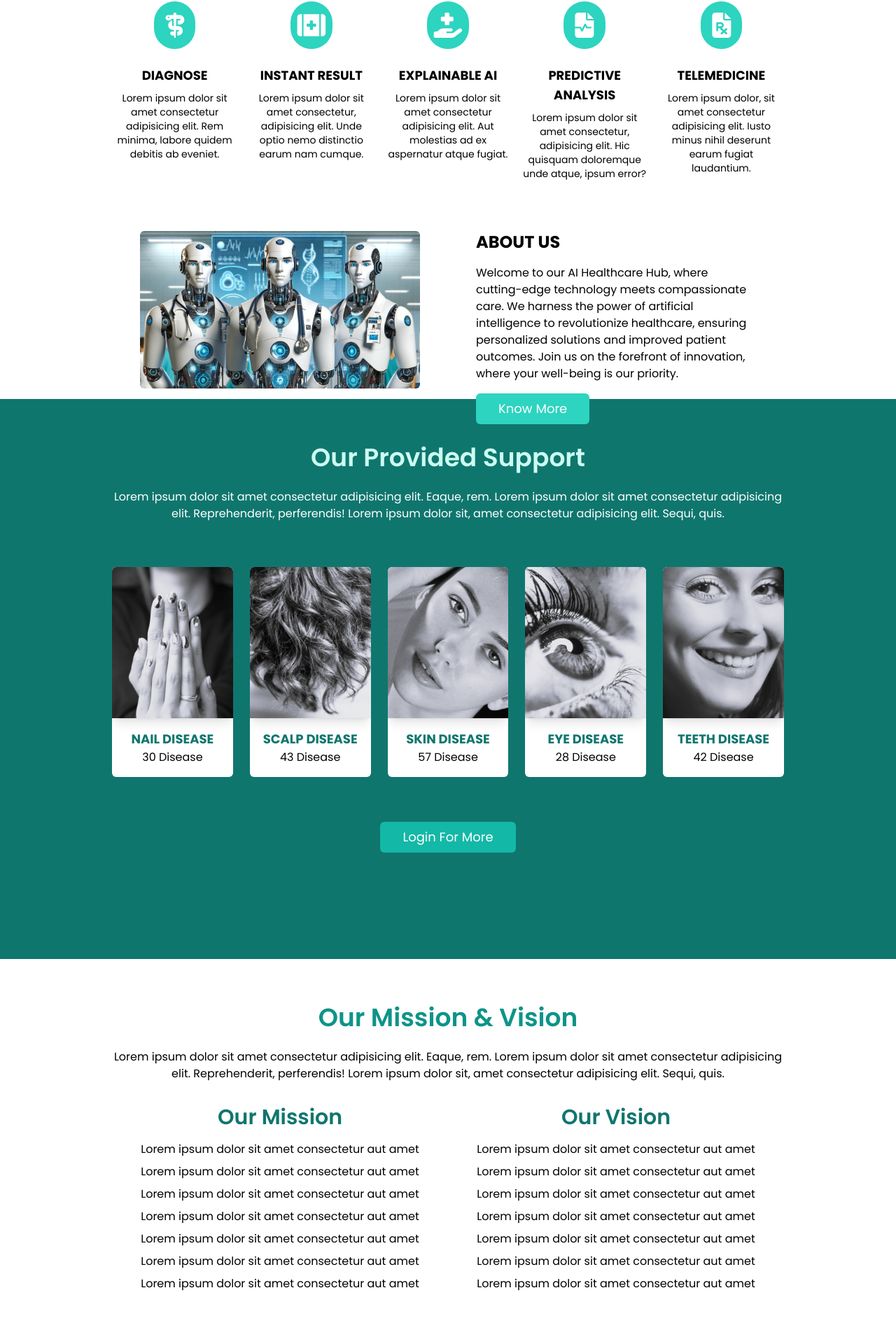
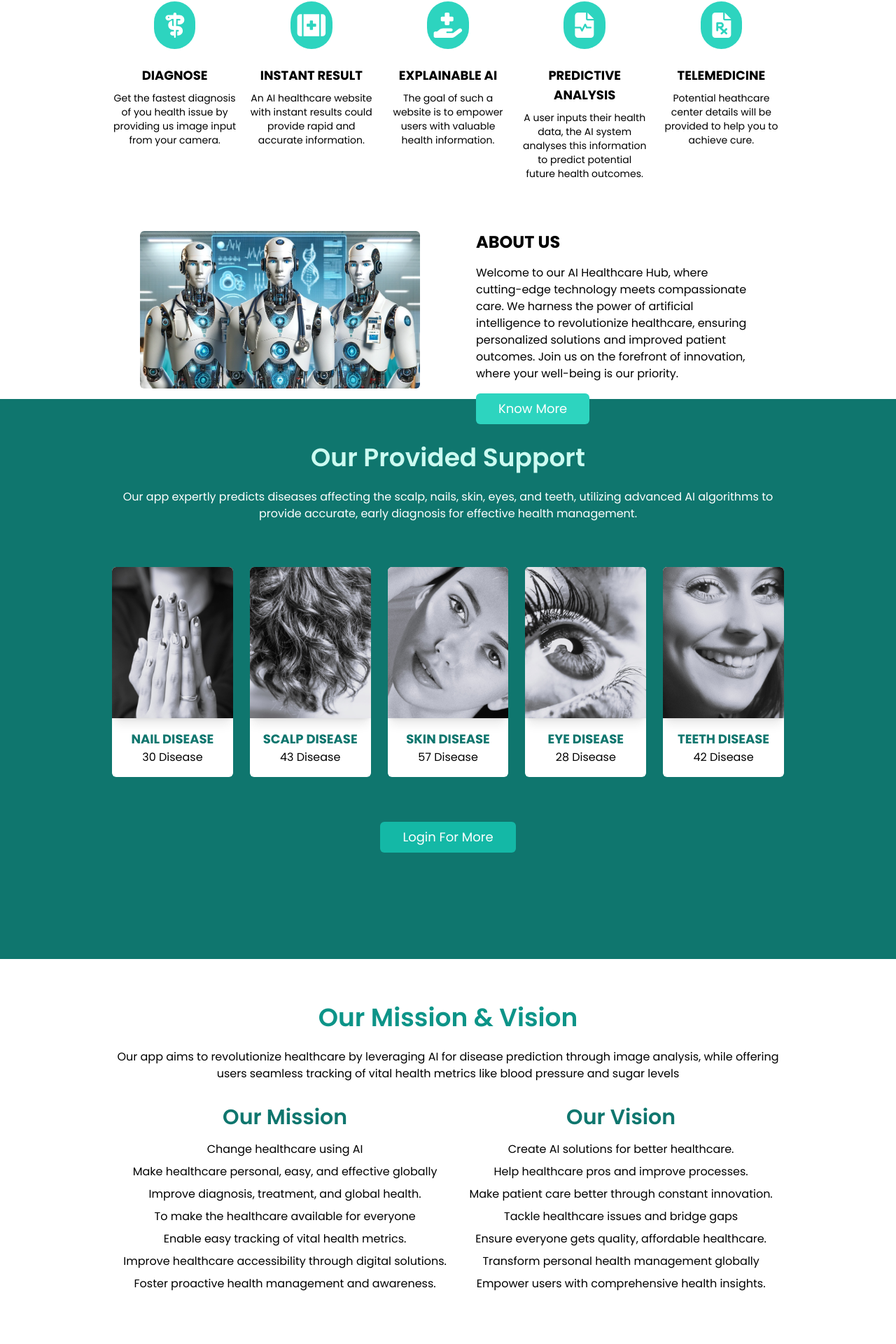
Before and after one commit to snahashisk/aihealthcare, a React (Create React App) app: page / in a window 1280 px wide. Shown: the part 1030-2950 px from the top of the page at 70% size. Built offline with nearby package versions, Linux system fonts and the light colour scheme.

Commit message:
added proper texts

```diff
--- a/src/components/About.jsx
+++ b/src/components/About.jsx
@@ -31,8 +31,8 @@ const About = () => {
           />
           <h3 className="text-lg font-bold mt-4">DIAGNOSE</h3>
           <p className="text-sm">
-            Lorem ipsum dolor sit amet consectetur adipisicing elit. Rem minima,
-            labore quidem debitis ab eveniet.
+            Get the fastest diagnosis of you health issue by providing us image
+            input from your camera.
           </p>
         </div>
 
@@ -43,8 +43,8 @@ const About = () => {
           />
           <h3 className="text-lg font-bold mt-4">INSTANT RESULT</h3>
           <p className="text-sm">
-            Lorem ipsum dolor sit amet consectetur, adipisicing elit. Unde optio
-            nemo distinctio earum nam cumque.
+            An AI healthcare website with instant results could provide rapid
+            and accurate information.
           </p>
         </div>
 
@@ -55,8 +55,8 @@ const About = () => {
           />
           <h3 className="text-lg font-bold mt-4">EXPLAINABLE AI</h3>
           <p className="text-sm">
-            Lorem ipsum dolor sit amet consectetur adipisicing elit. Aut
-            molestias ad ex aspernatur atque fugiat.
+            The goal of such a website is to empower users with valuable health
+            information.
           </p>
         </div>
 
@@ -67,8 +67,8 @@ const About = () => {
           />
           <h3 className="text-lg font-bold mt-4">PREDICTIVE ANALYSIS</h3>
           <p className="text-sm">
-            Lorem ipsum dolor sit amet consectetur, adipisicing elit. Hic
-            quisquam doloremque unde atque, ipsum error?
+            A user inputs their health data, the AI system analyses this
+            information to predict potential future health outcomes.
           </p>
         </div>
 
@@ -79,8 +79,8 @@ const About = () => {
           />
           <h3 className="text-lg font-bold mt-4">TELEMEDICINE</h3>
           <p className="text-sm">
-            Lorem ipsum dolor, sit amet consectetur adipisicing elit. Iusto
-            minus nihil deserunt earum fugiat laudantium.
+            Potential heathcare center details will be provided to help you to
+            achieve cure.
           </p>
         </div>
       </div>
--- a/src/components/Feature.jsx
+++ b/src/components/Feature.jsx
@@ -19,10 +19,9 @@ const Feature = () => {
           Our Provided Support
         </h2>
         <p className="mt-6 text-md">
-          Lorem ipsum dolor sit amet consectetur adipisicing elit. Eaque, rem.
-          Lorem ipsum dolor sit amet consectetur adipisicing elit.
-          Reprehenderit, perferendis! Lorem ipsum dolor sit, amet consectetur
-          adipisicing elit. Sequi, quis.
+          Our app expertly predicts diseases affecting the scalp, nails, skin,
+          eyes, and teeth, utilizing advanced AI algorithms to provide accurate,
+          early diagnosis for effective health management.
         </p>
       </div>
       <div className="mt-16 flex gap-6 justify-center">
--- a/src/components/Footer.jsx
+++ b/src/components/Footer.jsx
@@ -9,10 +9,10 @@ const Footer = () => {
             Our Mission & Vision
           </h2>
           <p className="mt-6 text-md">
-            Lorem ipsum dolor sit amet consectetur adipisicing elit. Eaque, rem.
-            Lorem ipsum dolor sit amet consectetur adipisicing elit.
-            Reprehenderit, perferendis! Lorem ipsum dolor sit, amet consectetur
-            adipisicing elit. Sequi, quis.
+            Our app aims to revolutionize healthcare by leveraging AI for
+            disease prediction through image analysis, while offering users
+            seamless tracking of vital health metrics like blood pressure and
+            sugar levels
           </p>
         </div>
         <div className="mt-8 flex justify-around">
@@ -21,25 +21,27 @@ const Footer = () => {
               Our Mission
             </h3>
             <ul className="mt-4 flex flex-col gap-2">
-              <li>Lorem ipsum dolor sit amet consectetur aut amet</li>
-              <li>Lorem ipsum dolor sit amet consectetur aut amet</li>
-              <li>Lorem ipsum dolor sit amet consectetur aut amet</li>
-              <li>Lorem ipsum dolor sit amet consectetur aut amet</li>
-              <li>Lorem ipsum dolor sit amet consectetur aut amet</li>
-              <li>Lorem ipsum dolor sit amet consectetur aut amet</li>
-              <li>Lorem ipsum dolor sit amet consectetur aut amet</li>
+              <li>Change healthcare using AI</li>
+              <li>Make healthcare personal, easy, and effective globally</li>
+              <li>Improve diagnosis, treatment, and global health.</li>
+              <li>To make the healthcare available for everyone</li>
+              <li>Enable easy tracking of vital health metrics.</li>
+              <li>
+                Improve healthcare accessibility through digital solutions.
+              </li>
+              <li>Foster proactive health management and awareness.</li>
             </ul>
           </div>
           <div className="text-center">
             <h3 className="text-3xl font-semibold text-teal-700">Our Vision</h3>
             <ul className="mt-4 flex flex-col gap-2">
-              <li>Lorem ipsum dolor sit amet consectetur aut amet</li>
-              <li>Lorem ipsum dolor sit amet consectetur aut amet</li>
-              <li>Lorem ipsum dolor sit amet consectetur aut amet</li>
-              <li>Lorem ipsum dolor sit amet consectetur aut amet</li>
-              <li>Lorem ipsum dolor sit amet consectetur aut amet</li>
-              <li>Lorem ipsum dolor sit amet consectetur aut amet</li>
-              <li>Lorem ipsum dolor sit amet consectetur aut amet</li>
+              <li>Create AI solutions for better healthcare.</li>
+              <li>Help healthcare pros and improve processes.</li>
+              <li>Make patient care better through constant innovation.</li>
+              <li>Tackle healthcare issues and bridge gaps</li>
+              <li>Ensure everyone gets quality, affordable healthcare.</li>
+              <li>Transform personal health management globally</li>
+              <li>Empower users with comprehensive health insights.</li>
             </ul>
           </div>
         </div>
--- a/src/pages/Login.jsx
+++ b/src/pages/Login.jsx
@@ -18,13 +18,16 @@ const Login = () => {
   const handleLogin = async (event) => {
     event.preventDefault();
     try {
-      const response = await fetch("http://localhost:8000/login", {
-        method: "POST",
-        headers: {
-          "Content-Type": "application/json",
-        },
-        body: JSON.stringify({ email, password }),
-      });
+      const response = await fetch(
+        "https://healthbackend-jdo2.onrender.com/login",
+        {
+          method: "POST",
+          headers: {
+            "Content-Type": "application/json",
+          },
+          body: JSON.stringify({ email, password }),
+        }
+      );
 
       if (!response.ok) {
         throw new Error("Login failed");
```
